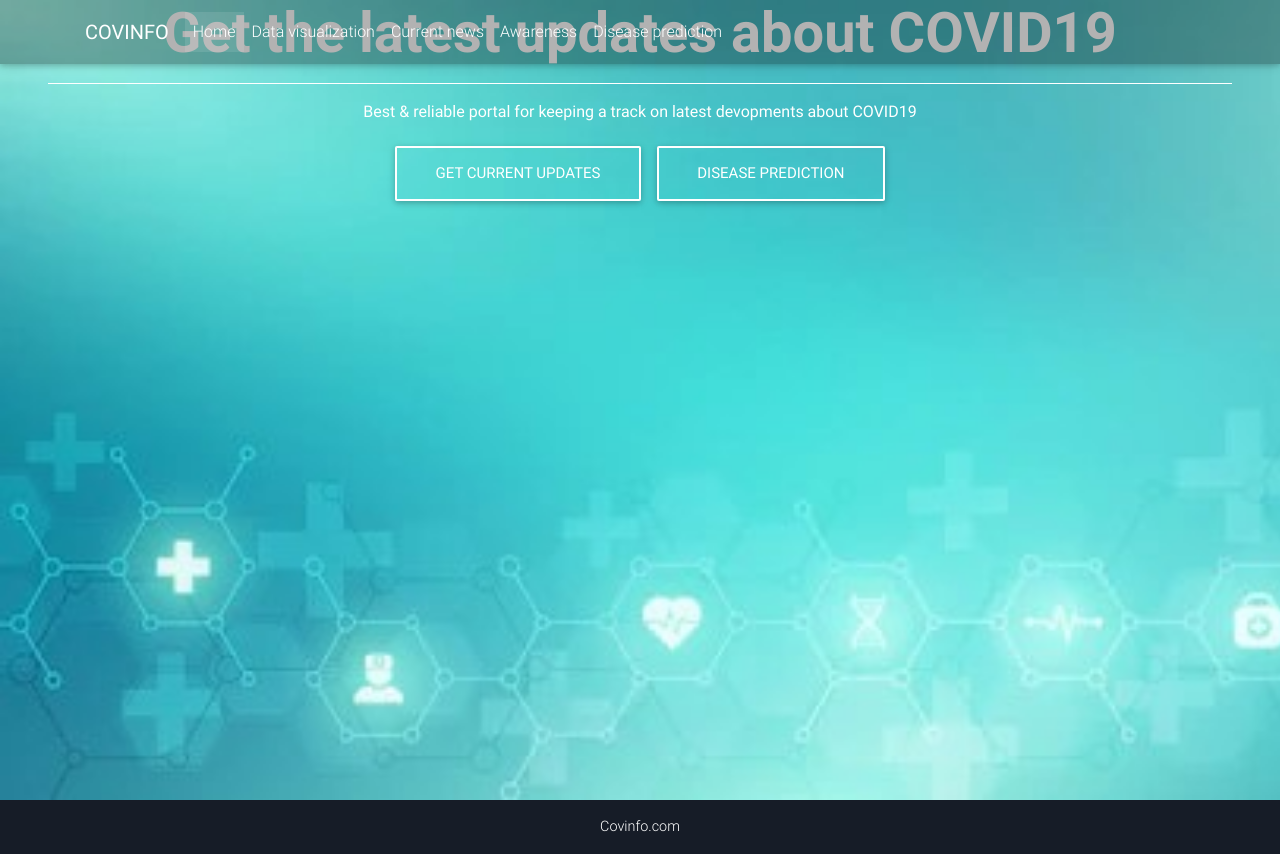
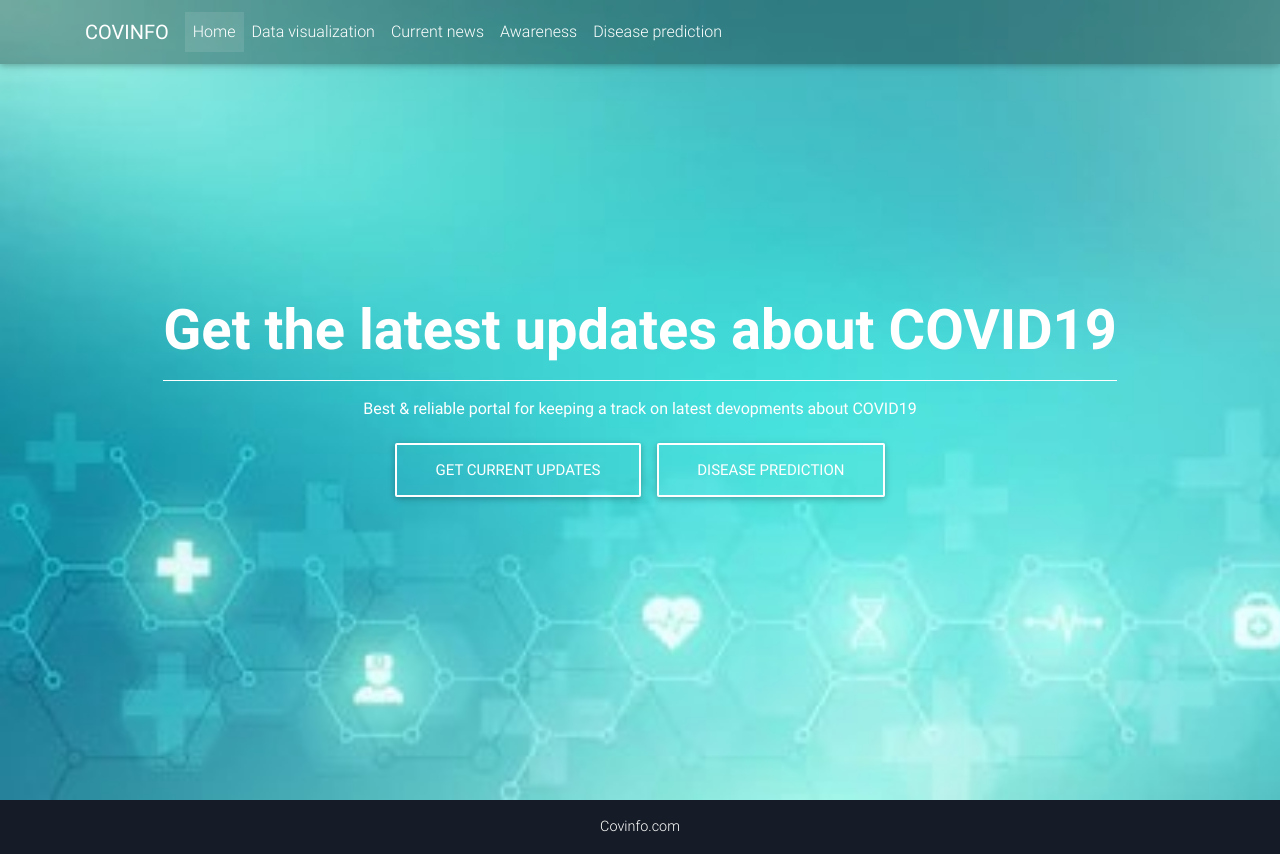
Before and after one commit to abhishekcodework/covinfo, a Flask app: page / in a window 1280 px wide. Run offline with Flask 2, Linux system fonts and the light colour scheme; parts of the project's set-up code (start-up, migrations or seed data) failed here and were passed over; some libraries are stand-ins or nearby versions; some web fonts are replaced.

Commit message:
home UI optimized5.0

```diff
--- a/templates/home.html
+++ b/templates/home.html
@@ -19,7 +19,11 @@
   <!-- Your custom styles (optional) -->
   <link href="{{ url_for('static', filename='css/style.min.css')}}" rel="stylesheet">
   <style type="text/css">
-
+    @media (min-width: 800px) and (max-width: 850px) {
+            .navbar:not(.top-nav-collapse) {
+                background: #1C2331!important;
+            }
+        }
   </style>
 </head>
 
@@ -73,9 +77,10 @@
   <!-- Navbar -->
 
   <!-- Full Page Intro -->
-  <div class="view" style="background-image: url('static/img/health3.jpg'); background-repeat: no-repeat; background-size: cover;  position: relative; bottom: 0px;">
+  <div class="view" style="background-image: url('static/img/health3.jpg'); background-repeat: repeat; background-size: cover;  position: relative; bottom: 0px;">
 
     <!-- Mask & flexbox options-->
+    <div class="mask rgba-black-light d-flex justify-content-center align-items-center">
 
       <!-- Content -->
       <div class="text-center white-text mx-5 wow fadeIn">
@@ -95,6 +100,7 @@
       </div>
       <!-- Content -->
 
+    </div>
     <!-- Mask & flexbox options-->
 
   </div>
```
